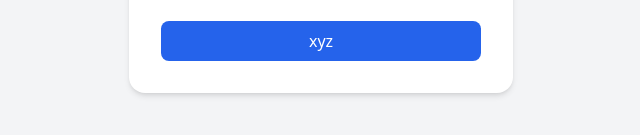
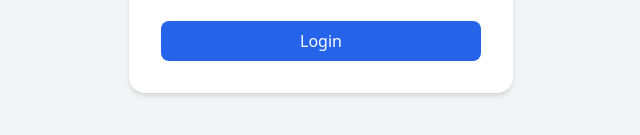
Before and after one commit to SoftwareSaga-prog/AIPractice1, a plain HTML site: page index.html in a window 1280 px wide. Shown: the part 481-616 px from the top of the page, 319-959 px from the left. Drawn offline with nearby package versions, Linux system fonts and the light colour scheme.

Commit message:
Update index.html

```diff
--- a/index.html
+++ b/index.html
@@ -38,7 +38,7 @@
       onclick="handleLogin()"
       class="w-full bg-blue-600 text-white py-2 rounded-lg hover:bg-blue-700 transition"
     >
-      xyz
+      Login
     </button>
   </div>
 
```
